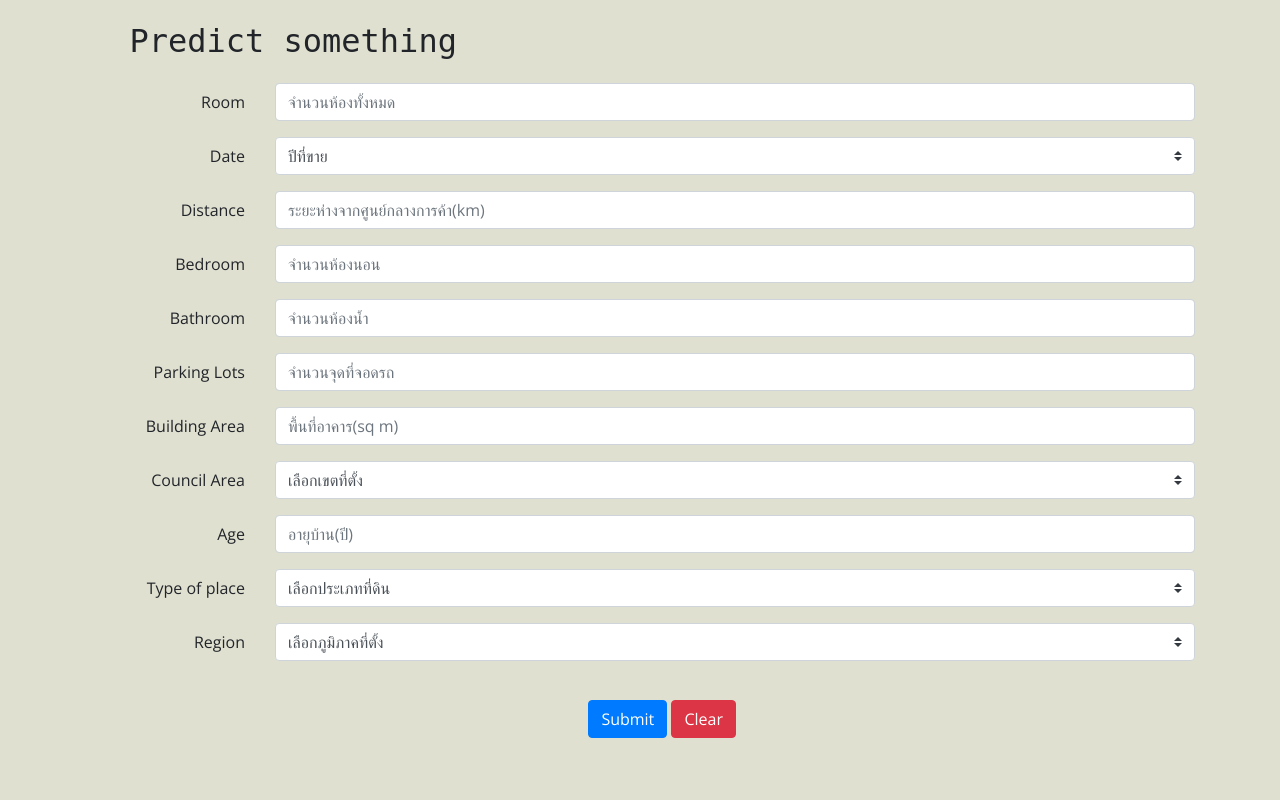
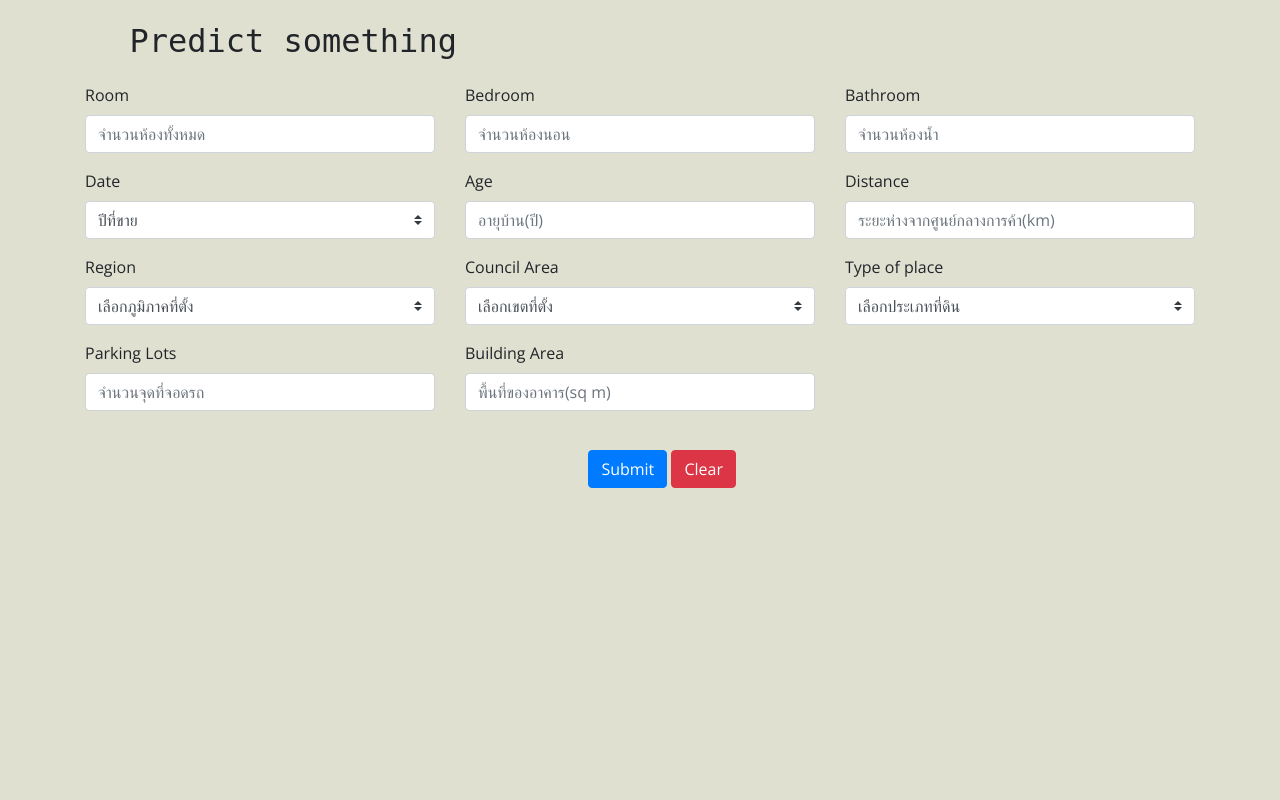
Before and after one commit to famesensor/Regression_Housing, a Flask app: page / in a window 1280 px wide. Run offline with Flask 2, Linux system fonts and the light colour scheme; parts of the project's set-up code (start-up, migrations or seed data) failed here and were passed over; some libraries are stand-ins or nearby versions.

Commit message:
Update index.html
อัพ index

```diff
--- a/app/templates/index.html
+++ b/app/templates/index.html
@@ -15,104 +15,66 @@
     <div class="container">
         <h2>Predict something</h2>
     </div>
+
     <div class="container">
 
-        <form action="/predict" method="POST" >
-            <!-- <div class="input-group mb-3 input-group">
-                <div class="input-group-prepend">
-                    <span class="input-group-text">Room</span>
+        <form class="needs-validation" action="/predict" method="POST" novalidate>
+
+            <div class="form row">
+
+                <div class="col-md-4 mb-3">
+                    <label for="colFormLabel">Room</label>
+                    <input type="number" class="form-control" name="room" placeholder="จำนวนห้องทั้งหมด" required>
+                    <div class="invalid-feedback">กรุณาใส่จำนวนห้อง</div>
                 </div>
-                <input type="text" class="form-control" name="room">
-            </div> -->
-            <div class="form-group row">
-                <label for="colFormLabel" class="col-sm-2 col-form-label">Room</label>
-                <div class="col-sm-10">
-                  <input type="text" class="form-control" name="room" placeholder="จำนวนห้องทั้งหมด">
+
+                <div class="col-md-4 mb-3">
+                    <label for="colFormLabel">Bedroom</label>
+                    <input type="number" class="form-control" name="bedroom" placeholder="จำนวนห้องนอน" required>
+                    <div class="invalid-feedback">กรุณาใส่จำนวนห้องนอน</div>
+                </div>
+
+                <div class="col-md-4 mb-3">
+                <label for="colFormLabel" class="">Bathroom</label>
+                <input type="number" class="form-control" name="bathroom" placeholder="จำนวนห้องน้ำ" required>
+                <div class="invalid-feedback">กรุณาใส่จำนวนห้องน้ำ</div>
                 </div>
             </div>
 
-            <div class="form-group row">
+            <!-- <div class="form-group row">
                 <label for="colFormLabel" class="col-sm-2 col-form-label">Date</label>
                 <div class="col-sm-10">
-                <select name="date" class="custom-select">
-                    <option selected>ปีที่ขาย</option>
+                <select name="date" class="custom-select" required>
+                    <option value="">ปีที่ขาย</option>
                     <option value="2016">2016</option>
                     <option value="2017">2017</option>
                     <option value="2018">2018</option>
                 </select>
+                <div class="invalid-feedback">กรุณาเลือกปีที่ขาย</div>
                 </div>
-            </div>
+            </div> -->
 
-            <div class="form-group row">
-                <label for="colFormLabel" class="col-sm-2 col-form-label">Distance</label>
-                <div class="col-sm-10">
-                  <input type="text" class="form-control" name="distance" placeholder="ระยะห่างจากศูนย์กลางการค้า(km)">
-                </div>
-            </div>
-
-            <!-- <div class="input-group mb-3 input-group">
-                <div class="input-group-prepend">
-                    <span class="input-group-text">Bedroom</span>
-                </div>
-                <input type="text" class="form-control" name="bedroom">
-            </div> -->
-            <div class="form-group row">
+            <!-- <div class="form-group row">
                 <label for="colFormLabel" class="col-sm-2 col-form-label">Bedroom</label>
                 <div class="col-sm-10">
-                  <input type="text" class="form-control" name="bedroom" placeholder="จำนวนห้องนอน">
+                  <input type="number" class="form-control" name="bedroom" placeholder="จำนวนห้องนอน" required>
+                  <div class="invalid-feedback">กรุณาใส่จำนวนห้องนอน</div>
                 </div>
-            </div>
+            </div> -->
 
-            <!-- <div class="input-group mb-3 input-group">
-                <div class="input-group-prepend">
-                    <span class="input-group-text">Bathroom</span>
-                </div>
-                <input type="text" class="form-control" name="bathroom">
-            </div> -->
-            <div class="form-group row">
+            <!-- <div class="form-group row">
                 <label for="colFormLabel" class="col-sm-2 col-form-label">Bathroom</label>
                 <div class="col-sm-10">
-                  <input type="text" class="form-control" name="bathroom" placeholder="จำนวนห้องน้ำ">
+                  <input type="number" class="form-control" name="bathroom" placeholder="จำนวนห้องน้ำ" required>
+                  <div class="invalid-feedback">กรุณาใส่จำนวนห้องน้ำ</div>
                 </div>
-            </div>
-
-            <!-- <div class="input-group mb-3 input-group">
-                <div class="input-group-prepend">
-                    <span class="input-group-text">carspots</span>
-                </div>
-                <input type="text" class="form-control" name="carspots">
-            </div> -->
-            <div class="form-group row">
-                <label for="colFormLabel" class="col-sm-2 col-form-label">Parking Lots</label>
-                <div class="col-sm-10">
-                  <input type="text" class="form-control" name="parkinglots" placeholder="จำนวนจุดที่จอดรถ">
-                </div>
-            </div>
-
-            <div class="form-group row">
-                <label for="colFormLabel" class="col-sm-2 col-form-label">Building Area</label>
-                <div class="col-sm-10">
-                  <input type="text" class="form-control" name="buildingarea" placeholder="พื้นที่อาคาร(sq m)">
-                </div>
-            </div>
-
-            <!-- <div class="input-group mb-3 input-group">
-                <div class="input-group-prepend">
-                    <span class="input-group-text">Type of place</span>
-                </div>
-                <select name="type" class="custom-select">
-                    <option selected>Custom Select Menu</option>
-                    <option value="house">House</option>
-                    <option value="townhouse">Townhouse</option>
-                    <option value="unit">Unit</option>
-                </select>
             </div> -->
 
-            <div class="form-group row">
+            <!-- <div class="form-group row">
                 <label for="colFormLabel" class="col-sm-2 col-form-label">Council Area</label>
                 <div class="col-sm-10">
-                  <select name="councilarea" class="custom-select">
-                    <option selected>เลือกเขตที่ตั้ง</option>
+                  <select name="councilarea" class="custom-select" required>
+                    <option value="">เลือกเขตที่ตั้ง</option>
                     <option value="1">Banyule City</option>
                     <option value="2">Bayside City</option>
                     <option value="3">Boroondara City</option>
@@ -146,50 +108,58 @@
                     <option value="31">Wyndham City</option>
                     <option value="32">Yarra City</option>
                     <option value="33">Yarra Ranges Shire</option>
+                </select>
+                <div class="invalid-feedback">กรุณาเลือกเขตที่ตั้ง</div>
+                </div>
+            </div> -->
 
+            <div class="form row">
+                <!-- Dateปีที่ขาย -->
+                <div class="col-md-4 mb-3">
+                    <label for="colFormLabel">Date</label>
+                    <select name="date" class="custom-select" required>
+                        <option value="">ปีที่ขาย</option>
+                        <option value="2016">2016</option>
+                        <option value="2017">2017</option>
+                        <option value="2018">2018</option>
                     </select>
+                    <div class="invalid-feedback">กรุณาเลือกปีที่ขาย</div>
                 </div>
+                <!-- อายุปีที่ขาย -->
+                <div class="col-md-4 mb-3">
+                    <label for="colFormLabel">Age</label>
+                      <input type="number" class="form-control" name="age" placeholder="อายุบ้าน(ปี)" required>
+                    <div class="invalid-feedback">กรุณาใส่อายุบ้าน</div>
+                </div>
+                <!-- ระยะห่างกับศูนย์การค้า -->
+                <div class="col-md-4 mb-3">
+                    <label for="colFormLabel">Distance</label>
+                    <input type="number" step="any" class="form-control" name="distance" placeholder="ระยะห่างจากศูนย์กลางการค้า(km)" required>
+                    <div class="invalid-feedback">กรุณาใส่ระยะทาง</div>
                 </div>
 
-            <div class="form-group row">
-                <label for="colFormLabel" class="col-sm-2 col-form-label">Age</label>
-                <div class="col-sm-10">
-                  <input type="text" class="form-control" name="age" placeholder="อายุบ้าน(ปี)">
-                </div>
+
             </div>
 
-            <div class="form-group row">
+            <!-- <div class="form-group row">
                 <label for="colFormLabel" class="col-sm-2 col-form-label">Type of place</label>
                 <div class="col-sm-10">
-                  <select name="type" class="custom-select">
-                    <option selected>เลือกประเภทที่ดิน</option>
+                  <select name="type" class="custom-select" required>
+                    <option value="">เลือกประเภทที่ดิน</option>
                     <option value="h">House</option>
                     <option value="t">Townhouse</option>
                     <option value="u">Unit</option>
                 </select>
+                <div class="invalid-feedback">กรุณาเลือกประเภทที่ดิน</div>
                 </div>
-            </div>
+            </div> -->
 
-<!--             <div class="input-group mb-3 input-group">
-                <div class="input-group-prepend">
-                    <span class="input-group-text">Region</span>
-                </div>
-                <select name="region" class="custom-select">
-                    <option selected>Custom Select Menu</option>
-                    <option value="northern">Northern Metropolitan</option>
-                    <option value="western">Western Metropolitan</option>
-                    <option value="southern">Southern Metropolitan</option>
-                    <option value="eastern">Eastern Metropolitan</option>
-                    <option value="south-eastern">South-Eastern Metropolitan</option>
-                    <option value="western-victoria">Western Victoria</option>
-                    <option value="eastern-victoria">Eastern Victoria</option>
-                </select>
-            </div> -->
-            <div class="form-group row">
-                <label for="colFormLabel" class="col-sm-2 col-form-label">Region</label>
-                <div class="col-sm-10">
-                <select name="region" class="custom-select">
-                    <option selected>เลือกภูมิภาคที่ตั้ง</option>
+            <div class="form row">
+                <!-- Region -->
+                <div class="col-md-4 mb-3">
+                    <label for="colFormLabel">Region</label>
+                    <select name="region" class="custom-select" required>
+                        <option value="">เลือกภูมิภาคที่ตั้ง</option>
                         <option value="northern">Northern Metropolitan</option>
                         <option value="northern-victoria">Northern Victoria</option>
                         <option value="south-eastern">South Eastern Metropolitan</option>
@@ -199,26 +169,85 @@
                         <option value="eastern">Eastern Metropolitan</option>
                         <option value="eastern-victoria">Eastern Victoria</option>
                     </select>
+                    <div class="invalid-feedback">กรุณาเลือกภูมิภาคที่ตั้ง</div>
+                </div>
+                <!-- Council -->
+                <div class="col-md-4 mb-3">
+                    <label for="colFormLabel">Council Area</label>
+                      <select name="councilarea" class="custom-select" required>
+                        <option value="">เลือกเขตที่ตั้ง</option>
+                        <option value="1">Banyule City</option>
+                        <option value="2">Bayside City</option>
+                        <option value="3">Boroondara City</option>
+                        <option value="4">Brimbank City</option>
+                        <option value="5">Cardinia Shire</option>
+                        <option value="6">Casey City</option>
+                        <option value="7">Darebin City</option>
+                        <option value="8">Frankston City</option>
+                        <option value="9">Glen Eira City</option>
+                        <option value="10">Greater Dandenong City</option>
+                        <option value="11">Hobsons Bay City</option>
+                        <option value="12">Hume City</option>
+                        <option value="13">Kingston City</option>
+                        <option value="14">Knox City</option>
+                        <option value="15">Macedon Ranges Shire</option>
+                        <option value="16">Manningham City</option>
+                        <option value="17">Maribyrnong City</option>
+                        <option value="18">Maroondah City</option>
+                        <option value="19">Melbourne City</option>
+                        <option value="20">Melton City</option>
+                        <option value="21">Mitchell Shire</option>
+                        <option value="22">Monash City</option>
+                        <option value="23">Moonee Valley City</option>
+                        <option value="24">Moorabool Shire</option>
+                        <option value="25">Moreland City</option>
+                        <option value="26">Nillumbik Shire</option>
+                        <option value="27">Port Phillip City</option>
+                        <option value="28">Stonnington City</option>
+                        <option value="29">Whitehorse City</option>
+                        <option value="30">Whittlesea City</option>
+                        <option value="31">Wyndham City</option>
+                        <option value="32">Yarra City</option>
+                        <option value="33">Yarra Ranges Shire</option>
+                    </select>
+                    <div class="invalid-feedback">กรุณาเลือกเขตที่ตั้ง</div>
+                </div>
+                <!-- Type -->
+                <div class="col-md-4 mb-3">
+                    <label for="colFormLabel">Type of place</label>
+                      <select name="type" class="custom-select" required>
+                        <option value="">เลือกประเภทที่ดิน</option>
+                        <option value="h">House</option>
+                        <option value="t">Townhouse</option>
+                        <option value="u">Unit</option>
+                    </select>
+                    <div class="invalid-feedback">กรุณาเลือกประเภทที่ดิน</div>
                 </div>
             </div>
 
+            <div class="form row">
+                <!-- ParkingLots -->
+                <div class="col-md-4 mb-3">
+                <label for="colFormLabel">Parking Lots</label>
+                  <input type="number" class="form-control" name="parkinglots" placeholder="จำนวนจุดที่จอดรถ" required>
+                  <div class="invalid-feedback">กรุณาใส่จำนวนจุดจอดรถ</div>
+                </div>
+                <!-- BuildingArea -->
+                <div class="col-md-4 mb-3">
+                <label for="colFormLabel">Building Area</label>
+                  <input type="number" step="any" class="form-control" name="buildingarea" placeholder="พื้นที่ของอาคาร(sq m)" required>
+                  <div class="invalid-feedback">กรุณาใส่พื้นที่ของอาคาร</div>
+                </div>
+            </div>
 
-            <!-- <div class="input-group mb-3 input-group">
-                <div class="input-group-prepend">
-                    <span class="input-group-text">Year</span>
+            <!-- <div class="form-group row">
+                <label for="colFormLabel" class="col-sm-2 col-form-label">Building Area</label>
+                <div class="col-sm-10">
+                  <input type="number" step="any" class="form-control" name="buildingarea" placeholder="พื้นที่ของอาคาร(sq m)" required>
+                  <div class="invalid-feedback">กรุณาใส่พื้นที่ของอาคาร</div>
                 </div>
-                <select name="year" class="custom-select">
-                    <option selected>Custom Select Menu</option>
-                    <option value="2016">2016</option>
-                    <option value="2017">2017</option>
-                    <option value="2018">2018</option>
-                </select>
             </div> -->
 
-
-            <!-- <div class="mt-3">
-                <button type="submit" class="btn btn-primary">Submit</button>
-            </div> -->
 
             <div class="container mt-3 btn btncenter">
                 <button type="submit" class="btn btn-primary">Submit</button>
@@ -228,6 +257,28 @@
 
     </div>
 
+
+    <script defer>
+    // Example starter JavaScript for disabling form submissions if there are invalid fields
+    (function() {
+      'use strict';
+      window.addEventListener('load', function() {
+        // Fetch all the forms we want to apply custom Bootstrap validation styles to
+        var forms = document.getElementsByClassName('needs-validation');
+        // Loop over them and prevent submission
+        var validation = Array.prototype.filter.call(forms, function(form) {
+          form.addEventListener('submit', function(event) {
+            if (form.checkValidity() === false) {
+              event.preventDefault();
+              event.stopPropagation();
+            }
+            form.classList.add('was-validated');
+          }, false);
+        });
+      }, false);
+    })();
+    </script>
+
     <script src="https://code.jquery.com/jquery-3.3.1.slim.min.js" integrity="sha384-q8i/X+965DzO0rT7abK41JStQIAqVgRVzpbzo5smXKp4YfRvH+8abtTE1Pi6jizo" crossorigin="anonymous"></script>
     <script src="https://cdnjs.cloudflare.com/ajax/libs/popper.js/1.14.7/umd/popper.min.js" integrity="sha384-UO2eT0CpHqdSJQ6hJty5KVphtPhzWj9WO1clHTMGa3JDZwrnQq4sF86dIHNDz0W1" crossorigin="anonymous"></script>
     <script src="https://stackpath.bootstrapcdn.com/bootstrap/4.3.1/js/bootstrap.min.js" integrity="sha384-JjSmVgyd0p3pXB1rRibZUAYoIIy6OrQ6VrjIEaFf/nJGzIxFDsf4x0xIM+B07jRM" crossorigin="anonymous"></script>
```
Lines whose indentation alone changed are shown as unchanged.
